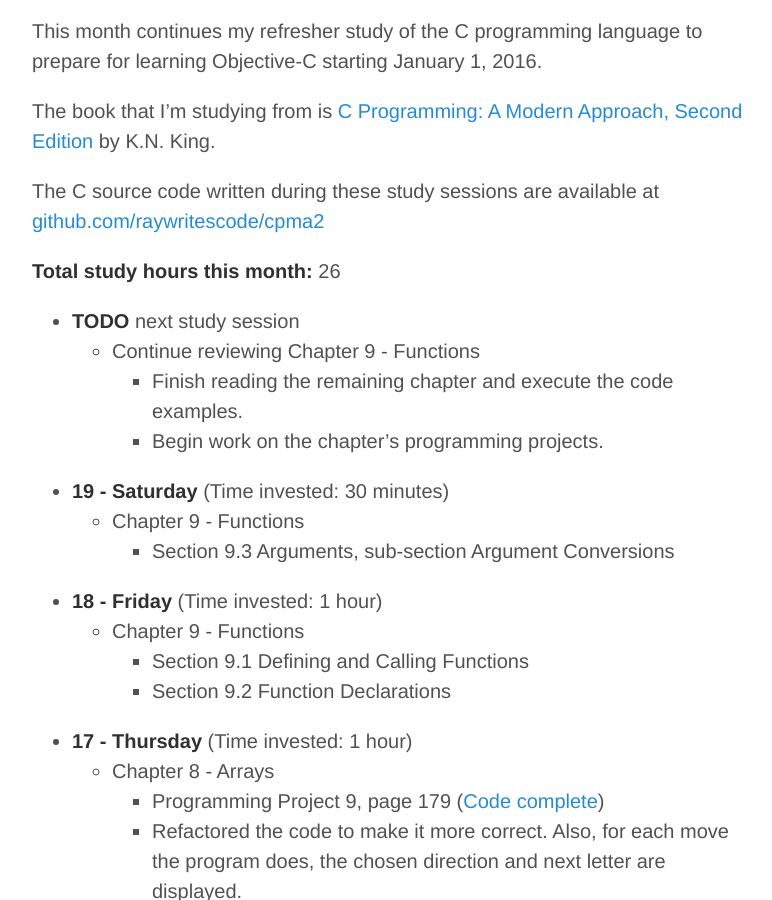
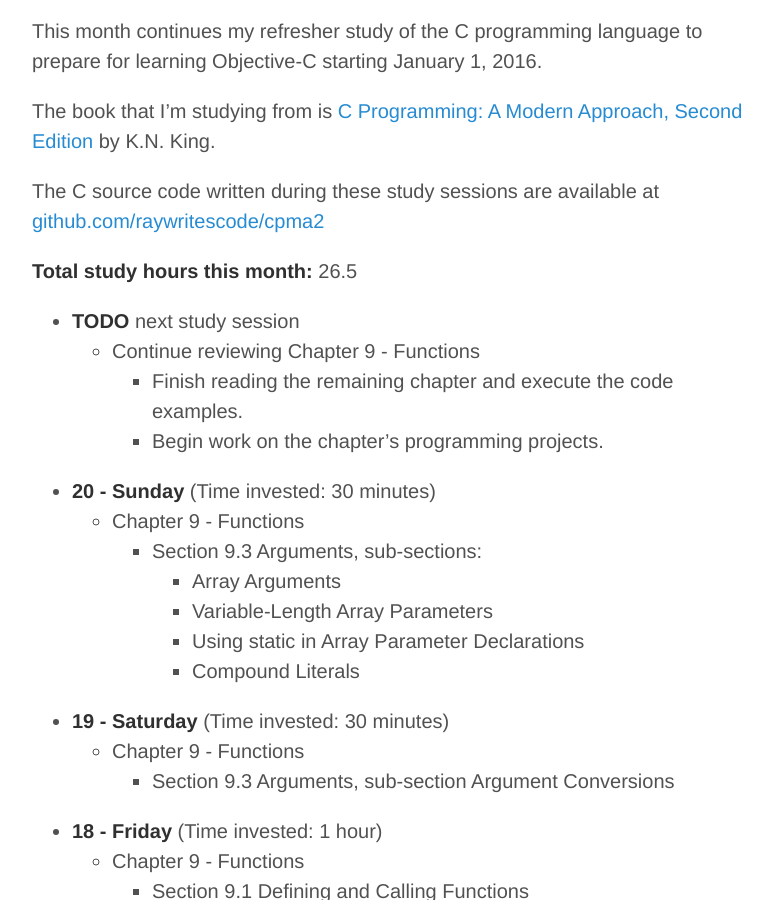
Before and after one commit to raywritescode/raywritescode.github.io, a Jekyll site: the page built from studylog.md, in a window 1280 px wide and 900 px high, scrolled down 237 px. Shown: the whole window, without its empty margins (248-1020 px from the left). Built offline with Jekyll 4.4.1, drawn with Linux system fonts in a browser that asks for light colours; Markdown is read by kramdown in place of the engine named in the settings.

Commit message:
Updated studylog.md - Study session (30 minutes) Sunday 2015-12-20

```diff
--- a/studylog.md
+++ b/studylog.md
@@ -11,12 +11,20 @@ The book that I'm studying from is [C Programming: A Modern Approach, Second Edi
 
 The C source code written during these study sessions are available at [github.com/raywritescode/cpma2](https://github.com/raywritescode/cpma2)
 
-**Total study hours this month:** 26
+**Total study hours this month:** 26.5
 
 * **TODO** next study session
    - Continue reviewing Chapter 9 - Functions
       * Finish reading the remaining chapter and execute the code examples.
       * Begin work on the chapter's programming projects.
+
+* **20 - Sunday** (Time invested: 30 minutes)
+   - Chapter 9 - Functions
+      * Section 9.3 Arguments, sub-sections:
+         - Array Arguments
+         - Variable-Length Array Parameters
+         - Using static in Array Parameter Declarations
+         - Compound Literals
 
 * **19 - Saturday** (Time invested: 30 minutes)
    - Chapter 9 - Functions
```
